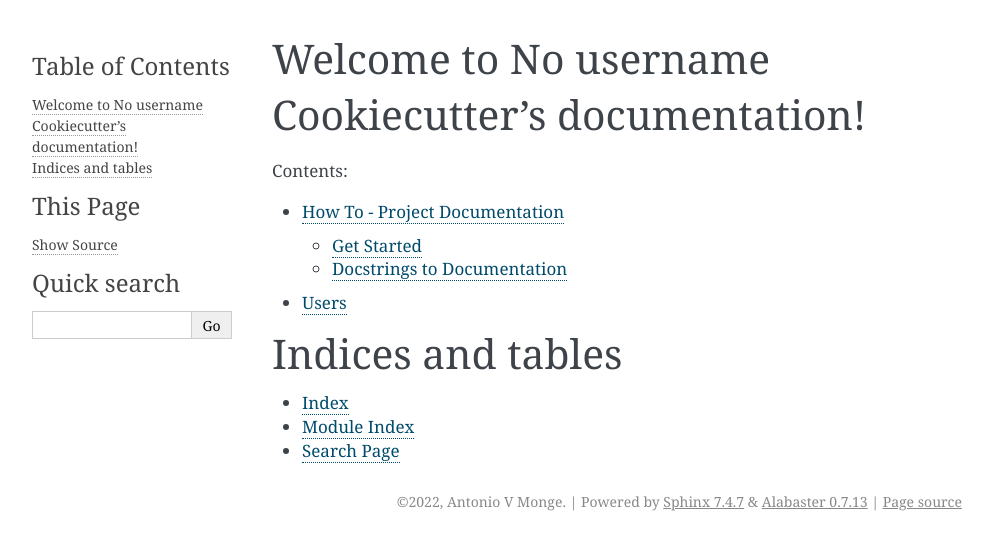
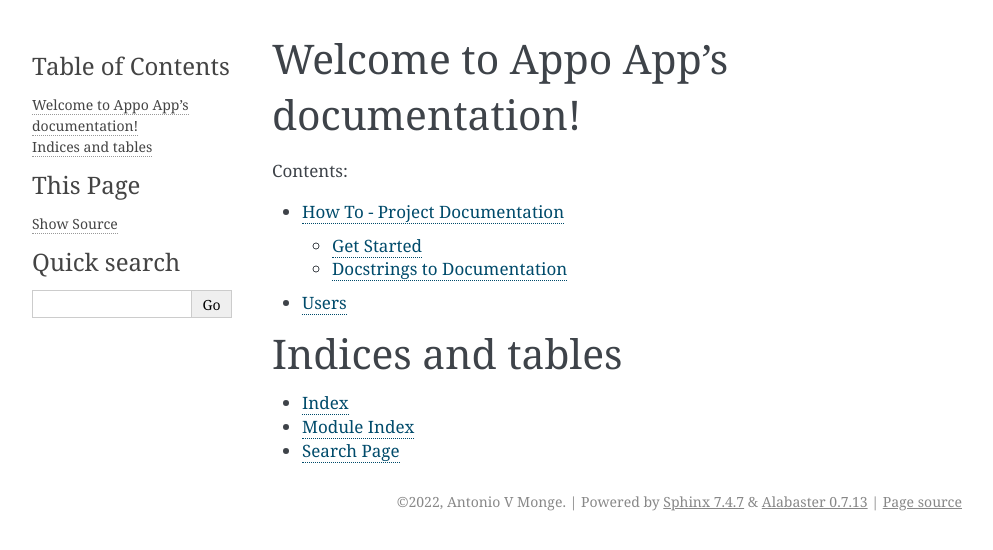
Before and after one commit to antoniovmonge/appo_app, a Sphinx documentation site: the page built from docs/index.rst, in a window 1280 px wide. Shown: the top 550 px of the page, without its empty margins (148-1141 px from the left). Built offline with Sphinx 7.4.7, drawn with Linux system fonts in a browser that asks for light colours.

Commit message:
changed "no-username-cookiecutter" by "appo-app" in many places

```diff
--- a/docs/conf.py
+++ b/docs/conf.py
@@ -27,7 +27,7 @@
 
 # -- Project information -----------------------------------------------------
 
-project = "No username Cookiecutter"
+project = "Appo App"
 copyright = """2022, Antonio V Monge"""
 author = "Antonio V Monge"
 
--- a/docs/index.rst
+++ b/docs/index.rst
@@ -1,9 +1,9 @@
-.. No username Cookiecutter documentation master file, created by
+.. Appo App documentation master file, created by
    sphinx-quickstart.
    You can adapt this file completely to your liking, but it should at least
    contain the root `toctree` directive.
 
-Welcome to No username Cookiecutter's documentation!
+Welcome to Appo App's documentation!
 ======================================================================
 
 .. toctree::
```
Also changed, not shown: README.md (+31 -1 lines), 6 other files.
